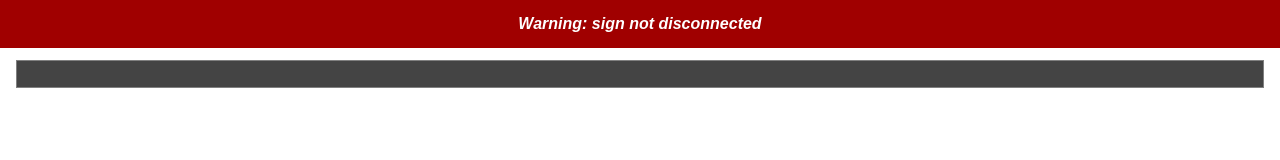
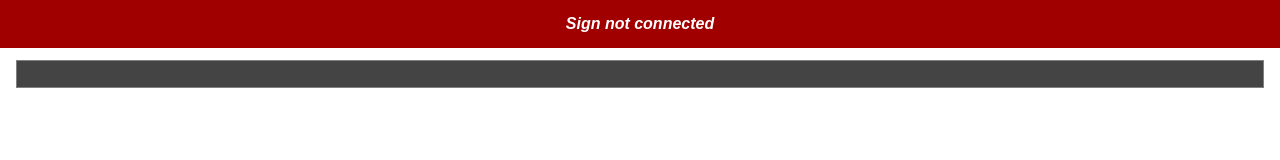
Before and after one commit to parogers/pl-sign-server, a Vue app in the folder web-sign-client/: page / in a window 1280 px wide. Shown: the top 160 px of the page. Built offline with nearby package versions, Linux system fonts and the light colour scheme; no server answers; the HTML template or start-up script is replaced by a standard one.

Commit message:
fix: sign connection warning

```diff
--- a/web-sign-client/src/App.vue
+++ b/web-sign-client/src/App.vue
@@ -55,7 +55,7 @@ function onPost() {
 
 <template>
     <div v-if="!connected" class="disconnected">
-        Warning: sign not disconnected
+        Sign not connected
     </div>
 
     <main>
```
